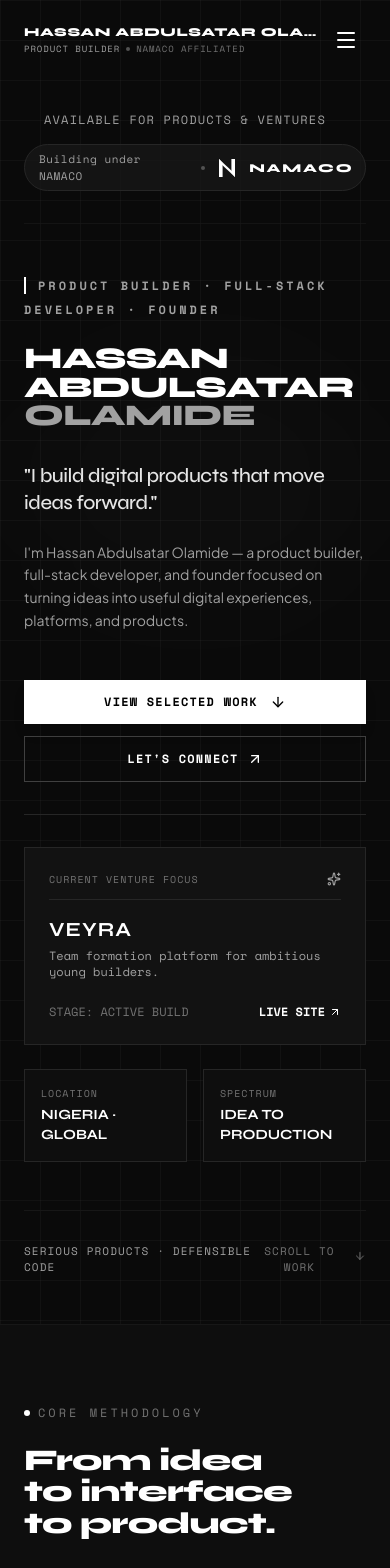
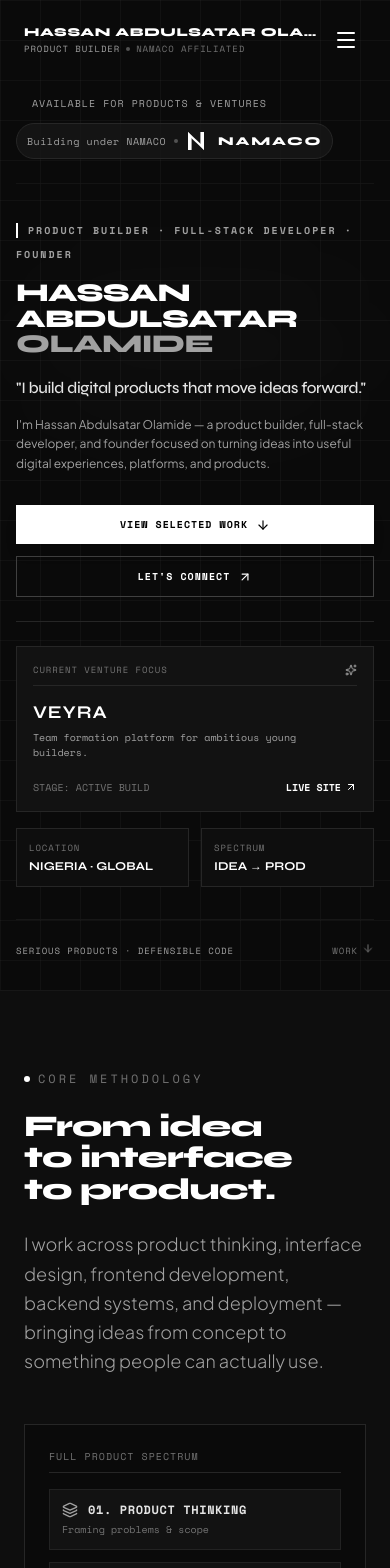
Before and after one commit to Abdul-123t/abdulstar-portfolio, a React (Vite) app: page / in a window 390 px wide. Shown: the top 1568 px of the page. Built offline with nearby package versions, Linux system fonts and the light colour scheme.

Commit message:
update portfolio design and content

```diff
--- a/src/components/Hero.tsx
+++ b/src/components/Hero.tsx
@@ -10,123 +10,123 @@ interface HeroProps {
 
 export const Hero: React.FC<HeroProps> = ({ onExploreWork, onConnect }) => {
   return (
-    <section id="hero" className="relative min-h-[92vh] flex flex-col justify-between pt-28 pb-12 px-6 sm:px-8 lg:px-12 border-b border-neutral-900 bg-editorial-grid overflow-hidden">
+    <section id="hero" className="relative min-h-[92vh] flex flex-col justify-between pt-24 sm:pt-28 pb-8 sm:pb-12 px-4 sm:px-8 lg:px-12 border-b border-neutral-900 bg-editorial-grid overflow-hidden">
       {/* Background radial glow */}
-      <div className="absolute top-1/4 left-1/2 -translate-x-1/2 w-[600px] h-[300px] bg-white/[0.015] blur-3xl rounded-full pointer-events-none" />
+      <div className="absolute top-1/4 left-1/2 -translate-x-1/2 w-[400px] sm:w-[600px] h-[200px] sm:h-[300px] bg-white/[0.015] blur-3xl rounded-full pointer-events-none" />
 
       {/* Top Metadata Row */}
-      <div className="relative z-10 max-w-7xl w-full mx-auto flex flex-col sm:flex-row sm:items-center justify-between gap-4 pb-8 border-b border-neutral-900/80">
-        <div className="flex items-center gap-3">
-          <span className="w-2 h-2 rounded-full bg-emerald-500 animate-ping"></span>
-          <span className="font-mono text-xs tracking-widest text-neutral-400 uppercase">
+      <div className="relative z-10 max-w-7xl w-full mx-auto flex flex-col sm:flex-row sm:items-center justify-between gap-3 sm:gap-4 pb-6 sm:pb-8 border-b border-neutral-900/80">
+        <div className="flex items-center gap-2 sm:gap-3">
+          <span className="w-2 h-2 rounded-full bg-emerald-500 animate-ping shrink-0"></span>
+          <span className="font-mono text-[10px] sm:text-xs tracking-widest text-neutral-400 uppercase">
             AVAILABLE FOR PRODUCTS &amp; VENTURES
           </span>
         </div>
 
         {/* Brand affiliation badge */}
-        <div className="flex items-center gap-3 bg-neutral-900/80 border border-neutral-800 px-3.5 py-1.5 rounded-full">
-          <span className="font-mono text-[11px] text-neutral-400 tracking-wider">
+        <div className="flex items-center gap-2 sm:gap-3 bg-neutral-900/80 border border-neutral-800 px-2.5 sm:px-3.5 py-1.5 rounded-full self-start sm:self-auto">
+          <span className="font-mono text-[10px] sm:text-[11px] text-neutral-400 tracking-wider">
             {PERSONAL_INFO.brandAffiliation}
           </span>
-          <span className="w-1 h-1 rounded-full bg-neutral-600"></span>
+          <span className="w-1 h-1 rounded-full bg-neutral-600 shrink-0"></span>
           <NamacoLogo size="sm" showSubtitle={false} variant="light" />
         </div>
       </div>
 
       {/* Main Editorial Hero Content */}
-      <div className="relative z-10 max-w-7xl w-full mx-auto my-auto py-12 lg:py-16">
-        <div className="grid grid-cols-1 lg:grid-cols-12 gap-8 lg:gap-12 items-end">
-          <div className="lg:col-span-8 space-y-6">
+      <div className="relative z-10 max-w-7xl w-full mx-auto my-auto py-8 sm:py-12 lg:py-16">
+        <div className="grid grid-cols-1 lg:grid-cols-12 gap-6 sm:gap-8 lg:gap-12 items-end">
+          <div className="lg:col-span-8 space-y-4 sm:space-y-6 min-w-0">
             {/* Small Descriptor */}
             <div className="inline-block">
-              <span className="font-mono text-xs sm:text-sm font-semibold tracking-[0.25em] text-neutral-400 uppercase border-l-2 border-white pl-3">
+              <span className="font-mono text-[10px] sm:text-sm font-semibold tracking-[0.2em] sm:tracking-[0.25em] text-neutral-400 uppercase border-l-2 border-white pl-2.5 sm:pl-3">
                 {PERSONAL_INFO.role}
               </span>
             </div>
 
             {/* Oversized Name Header */}
-            <h1 className="font-heading font-extrabold text-3xl sm:text-5xl md:text-6xl lg:text-7xl xl:text-8xl tracking-tight text-white uppercase leading-[0.95] text-balance break-words">
+            <h1 className="font-heading font-extrabold text-[1.6rem] leading-[1] sm:text-5xl md:text-6xl lg:text-7xl xl:text-8xl tracking-tight text-white uppercase text-balance break-words">
               HASSAN ABDULSATAR <br className="hidden sm:inline" />
               <span className="text-neutral-400"> OLAMIDE</span>
             </h1>
 
             {/* Primary Headline */}
-            <p className="font-heading font-medium text-xl sm:text-3xl lg:text-4xl text-neutral-200 tracking-tight leading-snug pt-2">
+            <p className="font-heading font-medium text-base sm:text-2xl lg:text-4xl text-neutral-200 tracking-tight leading-snug pt-1 sm:pt-2">
               "{PERSONAL_INFO.headline}"
             </p>
 
             {/* Supporting Copy */}
-            <p className="font-sans text-sm sm:text-lg text-neutral-400 max-w-2xl leading-relaxed font-normal">
+            <p className="font-sans text-xs sm:text-base lg:text-lg text-neutral-400 leading-relaxed font-normal">
               {PERSONAL_INFO.supportingCopy}
             </p>
 
             {/* CTAs */}
-            <div className="pt-6 flex flex-col sm:flex-row items-stretch sm:items-center gap-3 sm:gap-6">
+            <div className="pt-4 sm:pt-6 flex flex-col sm:flex-row items-stretch sm:items-center gap-3 sm:gap-6">
               <button
                 onClick={onExploreWork}
-                className="group relative inline-flex items-center justify-center gap-3 px-6 py-3.5 sm:px-8 sm:py-4 bg-white text-black font-mono text-xs font-bold tracking-widest uppercase transition-all duration-300 hover:bg-neutral-200 active:scale-95 shadow-lg w-full sm:w-auto"
+                className="group relative inline-flex items-center justify-center gap-2 sm:gap-3 px-5 py-3 sm:px-8 sm:py-4 bg-white text-black font-mono text-[10px] sm:text-xs font-bold tracking-widest uppercase transition-all duration-300 hover:bg-neutral-200 active:scale-95 shadow-lg w-full sm:w-auto"
               >
                 <span>VIEW SELECTED WORK</span>
-                <ArrowDown className="w-4 h-4 transition-transform duration-300 group-hover:translate-y-1" />
+                <ArrowDown className="w-3.5 h-3.5 sm:w-4 sm:h-4 transition-transform duration-300 group-hover:translate-y-1" />
               </button>
 
               <button
                 onClick={onConnect}
-                className="group inline-flex items-center justify-center gap-2 px-6 py-3.5 sm:px-8 sm:py-4 bg-transparent border border-neutral-700 text-white font-mono text-xs font-bold tracking-widest uppercase transition-all duration-300 hover:border-white hover:bg-white/5 active:scale-95 w-full sm:w-auto"
+                className="group inline-flex items-center justify-center gap-2 px-5 py-3 sm:px-8 sm:py-4 bg-transparent border border-neutral-700 text-white font-mono text-[10px] sm:text-xs font-bold tracking-widest uppercase transition-all duration-300 hover:border-white hover:bg-white/5 active:scale-95 w-full sm:w-auto"
               >
                 <span>LET'S CONNECT</span>
-                <ArrowUpRight className="w-4 h-4 transition-transform duration-300 group-hover:translate-x-0.5 group-hover:-translate-y-0.5" />
+                <ArrowUpRight className="w-3.5 h-3.5 sm:w-4 sm:h-4 transition-transform duration-300 group-hover:translate-x-0.5 group-hover:-translate-y-0.5" />
               </button>
             </div>
           </div>
 
           {/* Right Column Stats / Key Focus Badge */}
-          <div className="lg:col-span-4 lg:pl-6 border-t lg:border-t-0 lg:border-l border-neutral-800 pt-8 lg:pt-0 space-y-6">
-            <div className="bg-[#121212] border border-neutral-800 p-6 space-y-4">
-              <div className="flex items-center justify-between border-b border-neutral-800 pb-3">
-                <span className="font-mono text-[10px] text-neutral-500 uppercase tracking-widest">
+          <div className="lg:col-span-4 lg:pl-6 border-t lg:border-t-0 lg:border-l border-neutral-800 pt-6 sm:pt-8 lg:pt-0 space-y-4 sm:space-y-6 min-w-0">
+            <div className="bg-[#121212] border border-neutral-800 p-4 sm:p-6 space-y-3 sm:space-y-4 overflow-hidden">
+              <div className="flex items-center justify-between border-b border-neutral-800 pb-2 sm:pb-3 gap-2">
+                <span className="font-mono text-[9px] sm:text-[10px] text-neutral-500 uppercase tracking-widest">
                   CURRENT VENTURE FOCUS
                 </span>
-                <Sparkles className="w-3.5 h-3.5 text-neutral-400" />
+                <Sparkles className="w-3 h-3 sm:w-3.5 sm:h-3.5 text-neutral-400 shrink-0" />
               </div>
 
-              <div>
-                <h3 className="font-heading font-bold text-xl text-white tracking-wider">
+              <div className="min-w-0">
+                <h3 className="font-heading font-bold text-lg sm:text-xl text-white tracking-wider">
                   VEYRA
                 </h3>
-                <p className="font-mono text-xs text-neutral-400 mt-1">
+                <p className="font-mono text-[10px] sm:text-xs text-neutral-400 mt-1">
                   Team formation platform for ambitious young builders.
                 </p>
               </div>
 
-              <div className="pt-2 flex items-center justify-between text-xs font-mono text-neutral-500">
+              <div className="pt-2 flex items-center justify-between text-[10px] sm:text-xs font-mono text-neutral-500 gap-2">
                 <span>STAGE: ACTIVE BUILD</span>
                 <a
                   href="https://vetra-waitlist-azure.vercel.app/"
                   target="_blank"
                   rel="noopener noreferrer"
-                  className="text-white hover:underline flex items-center gap-1 font-semibold"
+                  className="text-white hover:underline flex items-center gap-1 font-semibold shrink-0"
                 >
                   LIVE SITE <ArrowUpRight className="w-3 h-3" />
                 </a>
               </div>
             </div>
 
-            <div className="grid grid-cols-2 gap-4 text-left">
-              <div className="border border-neutral-800 p-4 bg-[#0E0E0E]">
-                <p className="font-mono text-[10px] text-neutral-500 uppercase tracking-widest">
+            <div className="grid grid-cols-2 gap-3 sm:gap-4 text-left">
+              <div className="border border-neutral-800 p-3 sm:p-4 bg-[#0E0E0E] overflow-hidden">
+                <p className="font-mono text-[9px] sm:text-[10px] text-neutral-500 uppercase tracking-widest">
                   LOCATION
                 </p>
-                <p className="font-heading font-bold text-sm text-white mt-1">
+                <p className="font-heading font-bold text-xs sm:text-sm text-white mt-1">
                   NIGERIA · GLOBAL
                 </p>
               </div>
-              <div className="border border-neutral-800 p-4 bg-[#0E0E0E]">
-                <p className="font-mono text-[10px] text-neutral-500 uppercase tracking-widest">
+              <div className="border border-neutral-800 p-3 sm:p-4 bg-[#0E0E0E] overflow-hidden">
+                <p className="font-mono text-[9px] sm:text-[10px] text-neutral-500 uppercase tracking-widest">
                   SPECTRUM
                 </p>
-                <p className="font-heading font-bold text-sm text-white mt-1">
-                  IDEA TO PRODUCTION
+                <p className="font-heading font-bold text-xs sm:text-sm text-white mt-1">
+                  IDEA → PROD
                 </p>
               </div>
             </div>
@@ -135,15 +135,16 @@ export const Hero: React.FC<HeroProps> = ({ onExploreWork, onConnect }) => {
       </div>
 
       {/* Bottom Footer Line / Scroll Prompt */}
-      <div className="relative z-10 max-w-7xl w-full mx-auto pt-8 border-t border-neutral-900 flex items-center justify-between text-neutral-500 font-mono text-[11px] tracking-widest uppercase">
+      <div className="relative z-10 max-w-7xl w-full mx-auto pt-6 sm:pt-8 border-t border-neutral-900 flex items-center justify-between text-neutral-500 font-mono text-[9px] sm:text-[11px] tracking-widest uppercase gap-2">
         <span className="hidden sm:inline">01 / CONCEPT TO IMPLEMENTATION</span>
-        <span className="text-neutral-400">SERIOUS PRODUCTS · DEFENSIBLE CODE</span>
+        <span className="text-neutral-400 truncate">SERIOUS PRODUCTS · DEFENSIBLE CODE</span>
         <button
           onClick={onExploreWork}
-          className="hover:text-white transition-colors flex items-center gap-2"
+          className="hover:text-white transition-colors flex items-center gap-1 sm:gap-2 shrink-0"
         >
-          <span>SCROLL TO WORK</span>
-          <ArrowDown className="w-3.5 h-3.5 animate-bounce" />
+          <span className="hidden sm:inline">SCROLL TO WORK</span>
+          <span className="sm:hidden">WORK</span>
+          <ArrowDown className="w-3 h-3 sm:w-3.5 sm:h-3.5 animate-bounce" />
         </button>
       </div>
     </section>
--- a/src/data/portfolioData.ts
+++ b/src/data/portfolioData.ts
@@ -18,7 +18,7 @@ export const PERSONAL_INFO = {
   instagramUrl: "https://www.instagram.com/namacotechnology",
   linkedin: "Abdulsatar Hassan",
   linkedinUrl: "https://www.linkedin.com/in/abdulsatar-hassan-31778535a/",
-  location: "Nigeria",
+  location: "Ijebu Ode, Ogun State, Nigeria",
   year: "2026",
 };
 
@@ -28,7 +28,7 @@ export const POSITIONING_COPY = {
 };
 
 export const ABOUT_COPY = {
-  headline: "Building from Africa, thinking globally.",
+  headline: "building from ijebu odeee thinking globally",
   paragraphs: [
     "I'm Hassan Abdulsatar Olamide, a Nigerian product builder, full-stack developer, and founder interested in building technology that solves real problems.",
     "I enjoy working across the entire product lifecycle — from figuring out what should be built, to designing the experience, writing the software, connecting the systems, and getting the product into people's hands.",
@@ -321,6 +321,35 @@ export const SELECTED_PROJECTS: Project[] = [
       metrics: "Live production website serving clients across Lagos and Ogun State.",
     },
   },
+    {
+        id: "stream-eta-kohl",
+        number: "07",
+        name: "STREAM ETA KOH L",
+        category: "WEB APP · PRODUCT",
+        filterCategories: ["WEB APPS", "EXPERIMENTS"],
+        year: "2026",
+        liveUrl: "https://stream-eta-kohl.vercel.app/",
+        description: "A modern streaming platform offering curated video content and live streams.",
+        technologies: ["React", "TypeScript", "Tailwind CSS", "Vite", "Vercel"],
+        role: "Full-Stack Developer",
+        isFeatured: false,
+        previewType: "app",
+        previewImage: "/stream-eta-kohl-preview.png",
+        mockupDetails: {
+            badge: "STREAMING PLATFORM",
+            stats: [
+                { label: "Focus", value: "Video Streaming" },
+                { label: "Architecture", value: "Serverless SPA" },
+                { label: "Deployment", value: "Vercel Edge" },
+            ],
+            features: [
+                "Live streaming integration",
+                "Responsive video player UI",
+                "User authentication with OAuth",
+                "Content discovery and categorization",
+            ],
+        },
+    },
 ];
 
 export const CLIENT_BUSINESS_WORK: ClientBusinessWork[] = [
```
Also changed, not shown: src/components/ProjectCard.tsx (+32 -33 lines), src/components/SelectedWork.tsx (+29 -29 lines), public/assets/stream-eta-kohl-preview.png (added).
